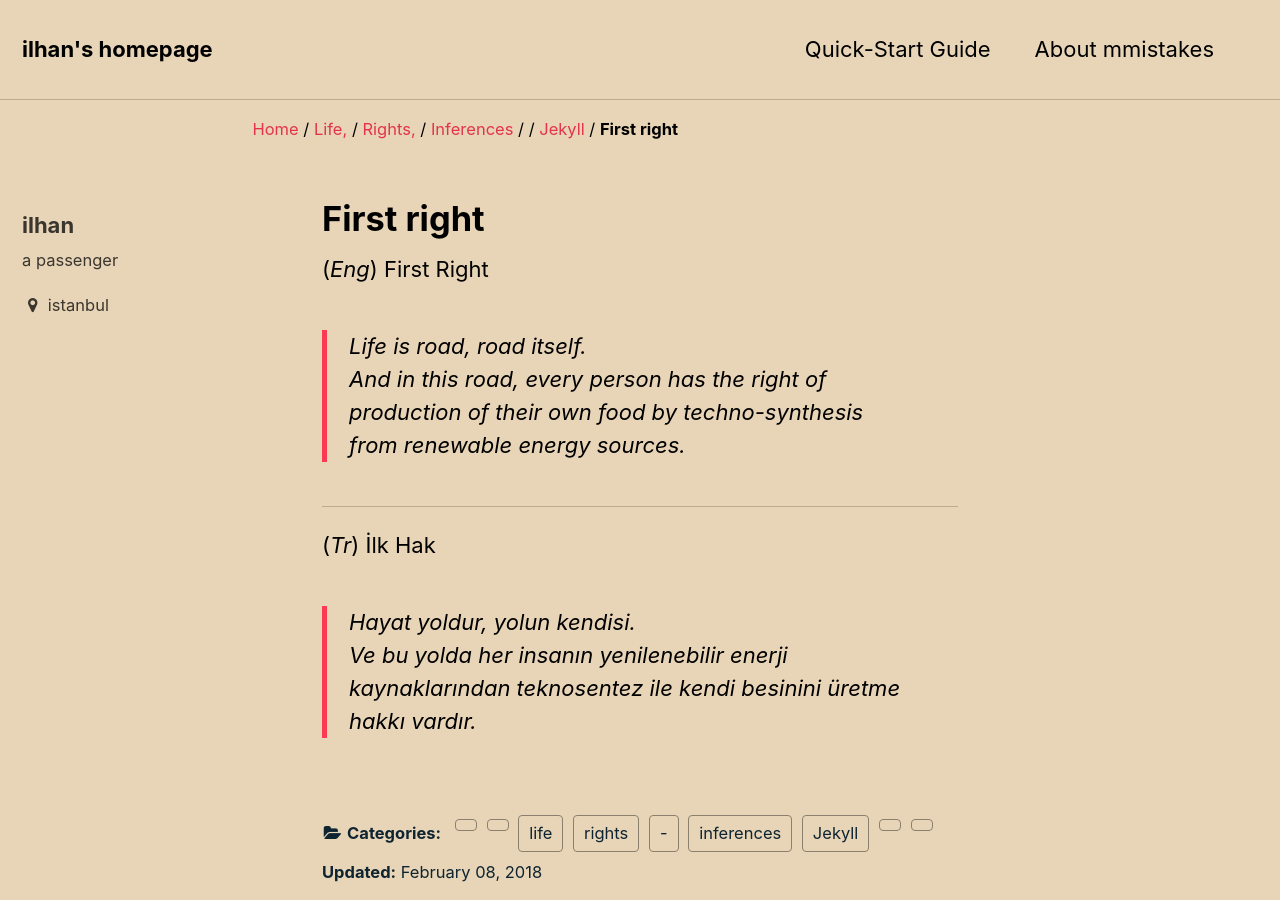
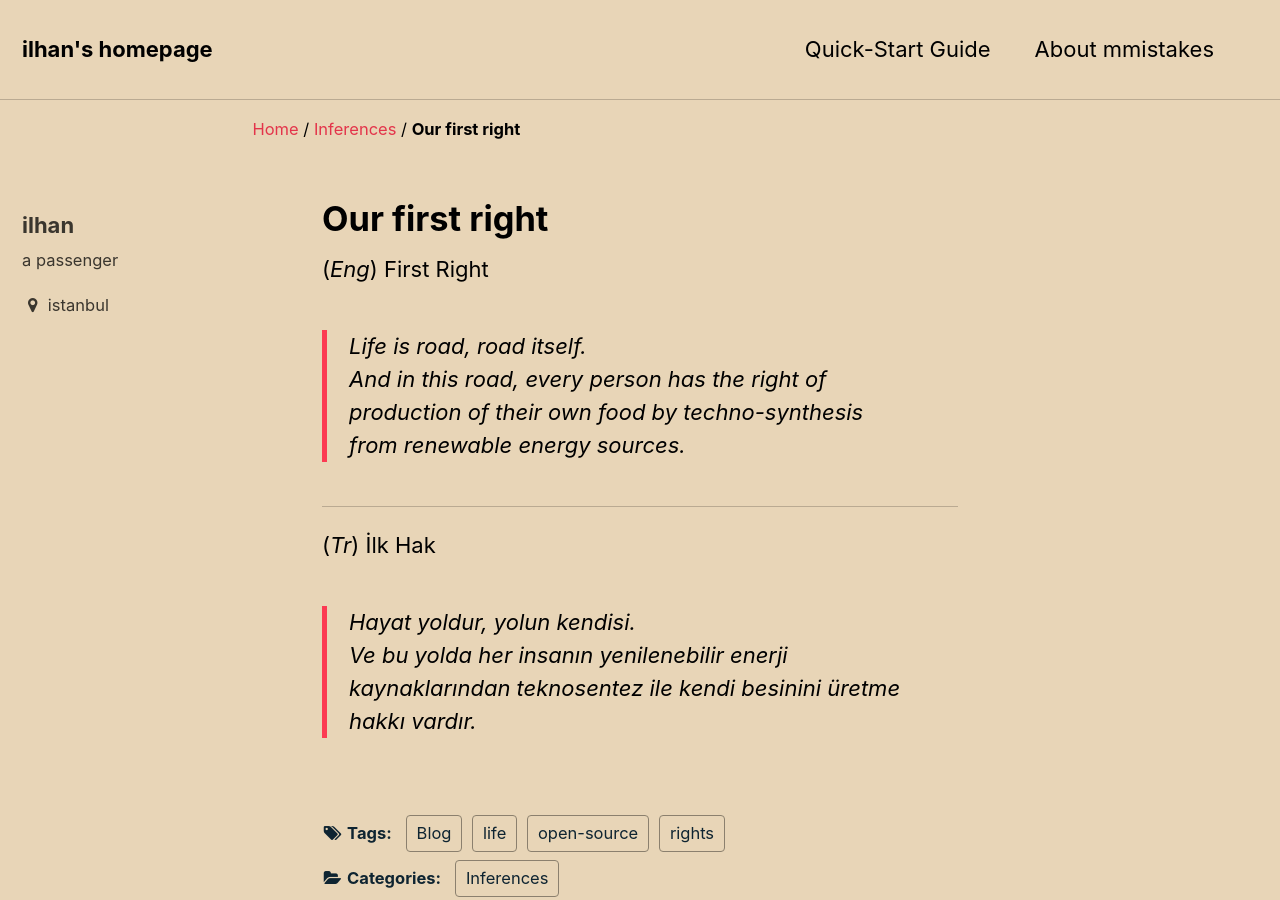
Before and after one commit to ilhangoren/ilhangoren.github.io, a Jekyll site: the page built from _posts/2018-2-08-First Right.md, in a window 1280 px wide and 900 px high. Built offline with Jekyll 4.4.1, drawn with Linux system fonts in a browser that asks for light colours.

Commit message:
first right header

```diff
--- a/_posts/2018-2-08-First Right.md
+++ b/_posts/2018-2-08-First Right.md
@@ -1,9 +1,16 @@
 ---
 search: true
-categories: life, rights, inferences
-  - Jekyll
+categories:
+  - Inferences
 layout: single
+title: "Our first right"
+description: "Attempt to define first right of future"
+modified: 2022-03-05
+tags: [Blog, open-source, rights, life]
+comments: true
+share: true
 ---
+
 (*Eng*) First Right
 >Life is road, road itself.
 And in this road, every person has the right of production of their own food by techno-synthesis from renewable energy sources.
```
Also changed, not shown: _posts/2018-2-09-Ciceklerim.md (+1 -1 lines).
